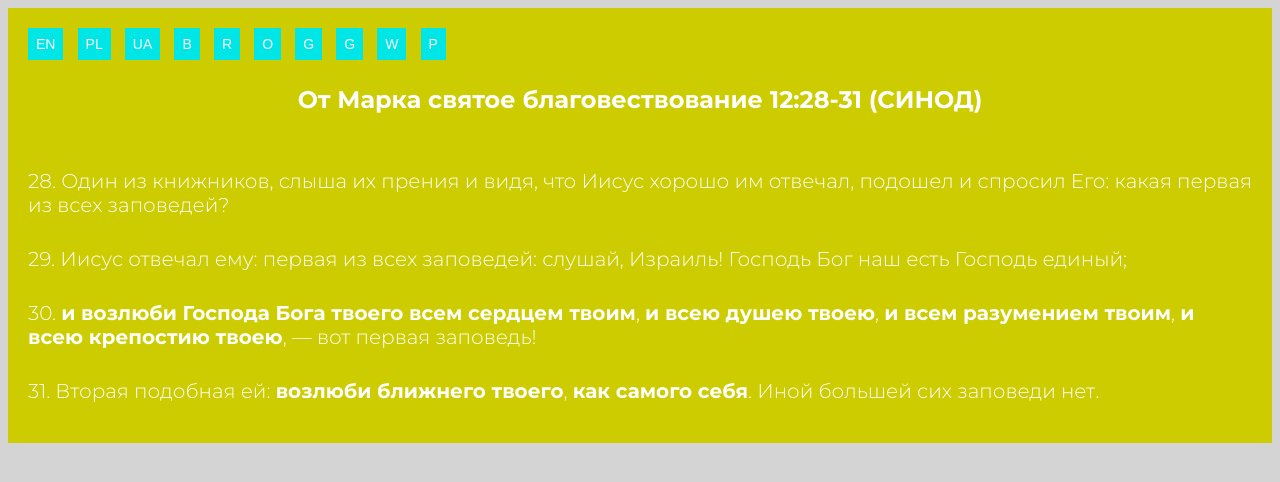
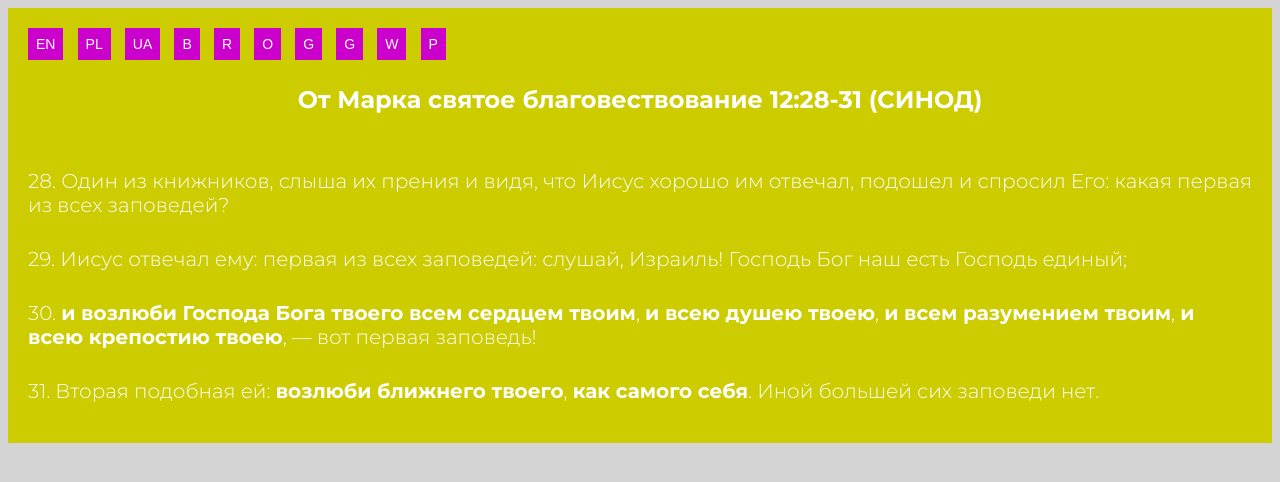
Before and after one commit to j-fullstack-d/Bible-Verses-yellow--RU, a plain HTML site: page index.html in a window 1280 px wide. Drawn offline with Linux system fonts and the light colour scheme.

Commit message:
Updated color

```diff
--- a/css/section.css
+++ b/css/section.css
@@ -16,7 +16,7 @@
 }
 
 .section__button {
-  background-color: hsl(180, 100%, 45%);
+  background-color: hsl(300, 100%, 40%);
   border-style: none;
   font-size: 14px;
   padding: 8px;
@@ -24,7 +24,7 @@
 }
 
 .section__button:hover {
-  background-color: hsl(180, 100%, 50%);
+  background-color: hsl(300, 100%, 50%);
 }
 
 .section__button--link {
```
